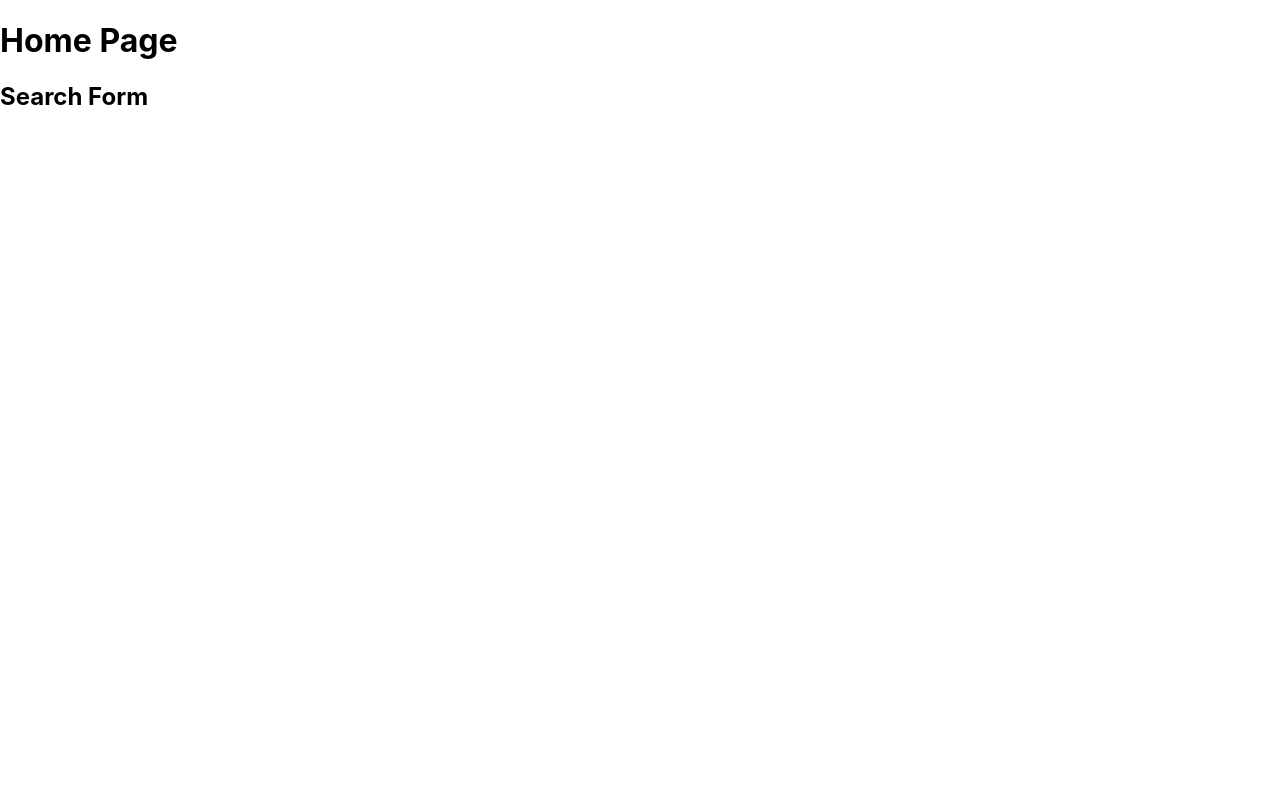
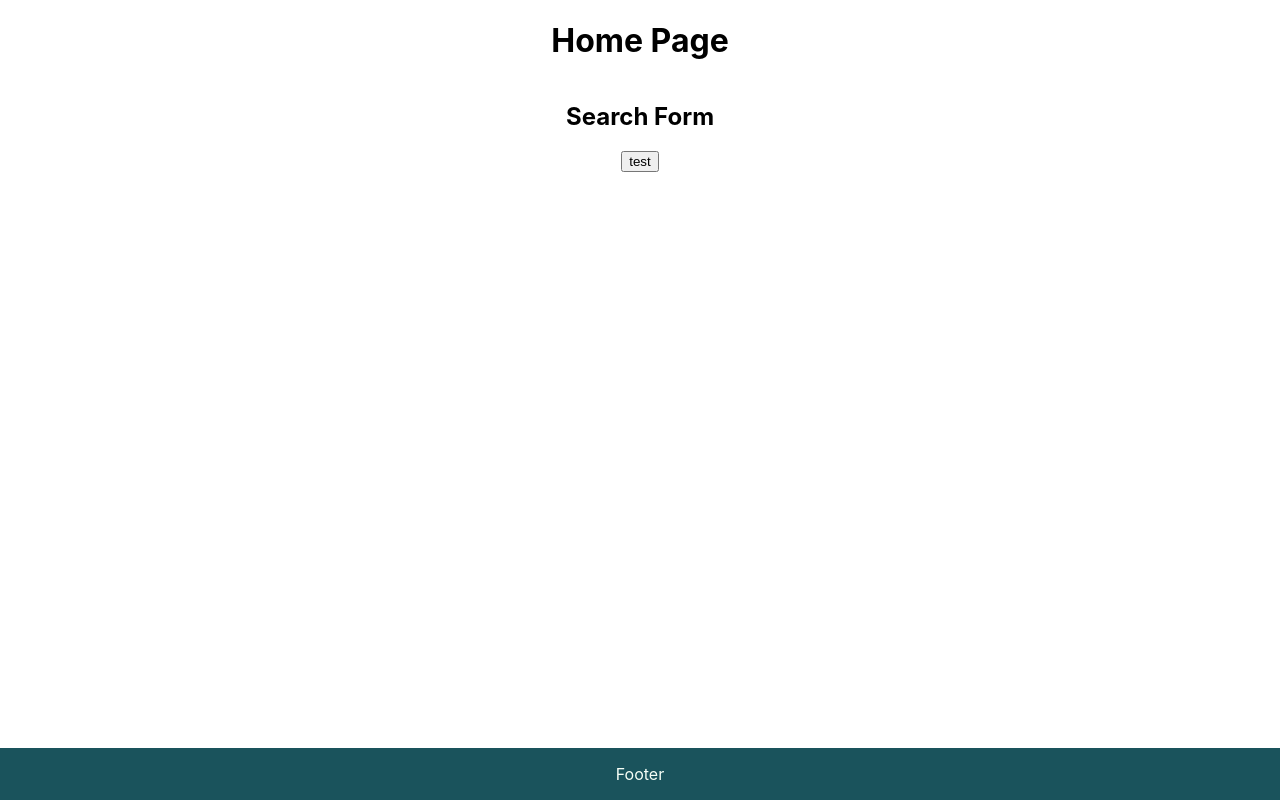
Before and after one commit to EricChukoltyansky/Hackaton, a React (Create React App) app in the folder client/: page / in a window 1280 px wide. Built offline with nearby package versions, Linux system fonts and the light colour scheme; the HTML template or start-up script is replaced by a standard one.

Commit message:
working on style for Footer , arrange components directories

```diff
--- /dev/null
+++ b/client/src/Components/Footer/Footer.css
@@ -0,0 +1,12 @@
+footer {
+    width:100%;
+    height:fit-content;
+    display: flex;
+    justify-content: center;
+    align-items: center;
+    background:#1A535C;
+    color:#F7FFF7;
+    position: fixed;
+    bottom:0;
+    padding:1rem;
+}
--- /dev/null
+++ b/client/src/Components/Footer/Footer.jsx
@@ -0,0 +1,13 @@
+import React from "react";
+import './Footer.css'
+
+
+
+export default function  Footer() {
+
+    return(
+        <footer>
+            Footer
+        </footer>
+    )
+}
--- /dev/null
+++ b/client/src/Components/Navbar/Navbar.css
@@ -0,0 +1,6 @@
+.nav {
+    width:100%;
+    height:fit-content;
+    background:#4ECDC4 ;
+    color:#333
+}
--- /dev/null
+++ b/client/src/Pages/Home.css
@@ -0,0 +1,7 @@
+.homePage {
+
+    display: flex;
+    justify-content: center;
+    align-items: center;
+    flex-direction: column;
+}
--- a/client/src/Pages/Home.jsx
+++ b/client/src/Pages/Home.jsx
@@ -1,12 +1,17 @@
 import React,{useState} from "react";
 import SearchForm from "../Components/SearchForm/SearchForm";
+import Button from "../Utils/Button";
+import Footer from "../Components/Footer/Footer";
+import './Home.css'
 
 export default function Home() {
 
     return(
-        <div>
+        <div className='homePage'>
             <h1>Home Page</h1>
             <SearchForm />
+            <Button name={'test'} />
+            <Footer />
         </div>
     )
 }
--- a/client/src/Utils/Button.jsx
+++ b/client/src/Utils/Button.jsx
@@ -1,15 +1,12 @@
 import React from "react";
-import {ButtonStyled} from "../Styles/Button.style";
 
-export default function Button({ name,callback,icon,bg,color,disabled ,onMouseOver}) {
+export default function Button({ name,callback,icon,className,disabled ,onMouseOver}) {
 
 
 
     return(
         <>
-            <ButtonStyled >
-                <button  onClick={callback} disabled={!!disabled} onMouseOver={onMouseOver}> {name}  <span>{icon}</span></button>
-            </ButtonStyled>
+            <button  className={className} onClick={callback} disabled={!!disabled} onMouseOver={onMouseOver}> {name}  <span>{icon}</span></button>
         </>
     )
 }
```
Also changed, not shown: client/src/Components/Navbar.jsx (deleted), client/src/Components/Navbar/Navbar.jsx (added).
